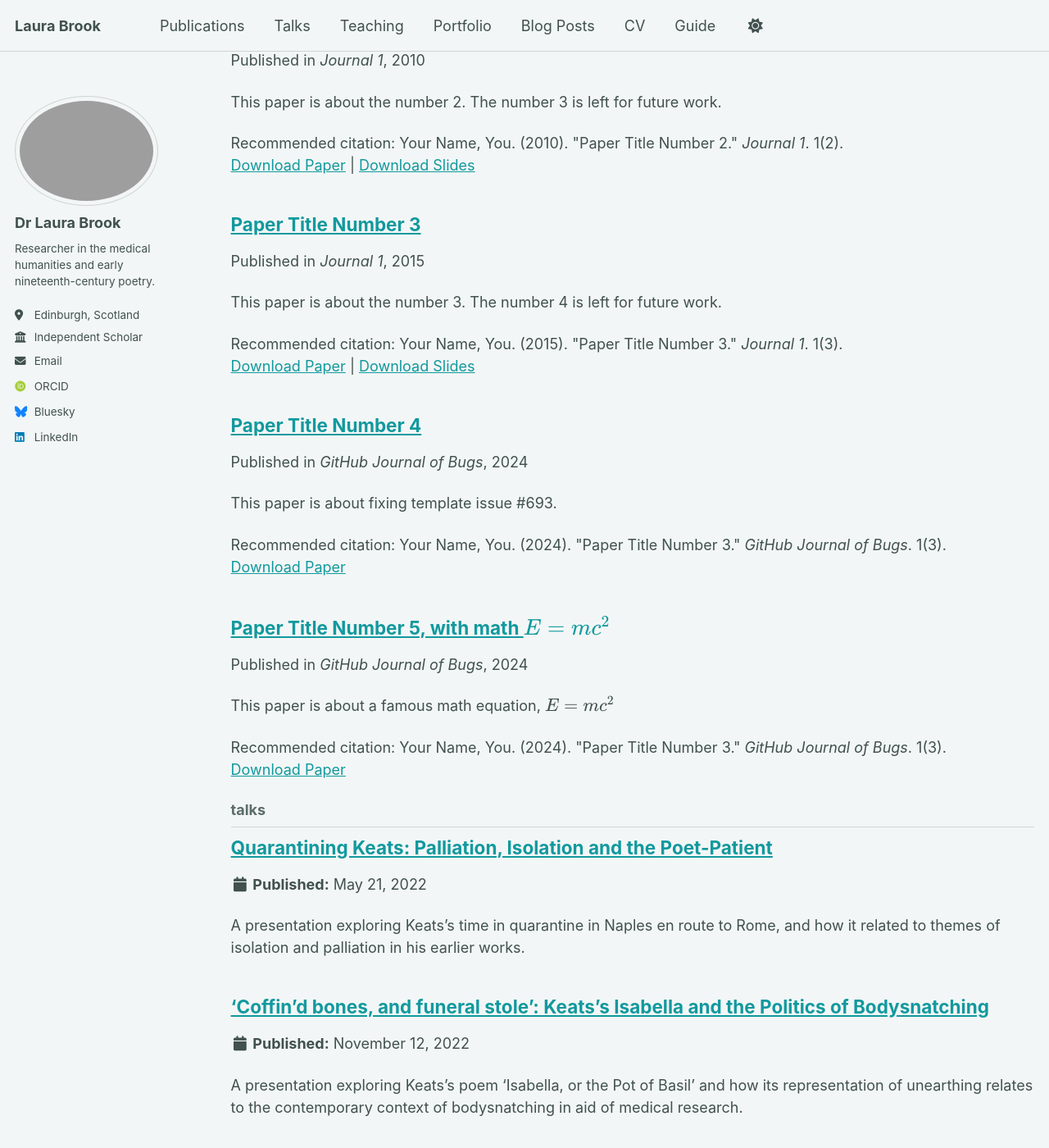
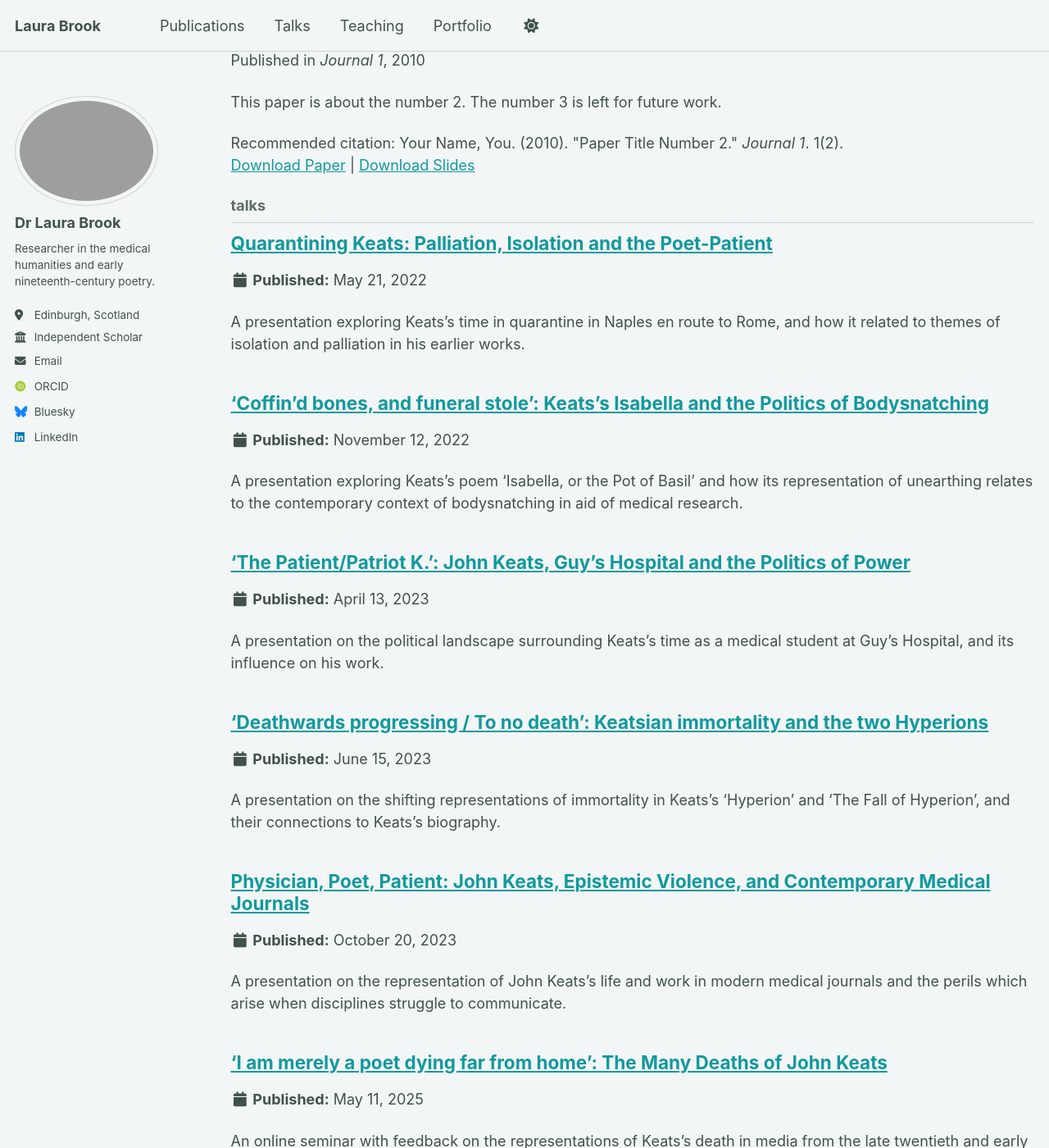
Before and after one commit to laurabrook/laurabrook.github.io, a Jekyll site: the page built from _pages/collection-archive.html, in a window 1280 px wide and 1400 px high, scrolled down 1383 px. Shown: the whole window at 82% size. Built offline with Jekyll 4.4.1, drawn with Linux system fonts in a browser that asks for light colours; some web fonts are replaced; a script bundle is joined from its source files by our own code; library files that are not in the unit come from our copies.

Commit message:
updated nav header and first steps on pubs

```diff
--- a/_data/navigation.yml
+++ b/_data/navigation.yml
@@ -20,14 +20,11 @@ main:
   - title: "Portfolio"
     url: /portfolio/
 
-  - title: "Blog Posts"
-    url: /year-archive/
+  #- title: "Blog Posts"
+  #  url: /year-archive/
 
-  - title: "CV"
-    url: /cv/
+  #- title: "CV"
+  # url: /cv/
 
   # - title: "CV"
   #   url: /cv-json/
-
-  - title: "Guide"
-    url: /markdown/
--- a/_publications/2015-10-01-paper-title-number-3.md
+++ /dev/null
@@ -1,14 +0,0 @@
----
-title: "Paper Title Number 3"
-collection: publications
-category: manuscripts
-permalink: /publication/2015-10-01-paper-title-number-3
-excerpt: 'This paper is about the number 3. The number 4 is left for future work.'
-date: 2015-10-01
-venue: 'Journal 1'
-slidesurl: 'https://academicpages.github.io/files/slides3.pdf'
-paperurl: 'https://academicpages.github.io/files/paper3.pdf'
-citation: 'Your Name, You. (2015). &quot;Paper Title Number 3.&quot; <i>Journal 1</i>. 1(3).'
----
-
-The contents above will be part of a list of publications, if the user clicks the link for the publication than the contents of section will be rendered as a full page, allowing you to provide more information about the paper for the reader. When publications are displayed as a single page, the contents of the above "citation" field will automatically be included below this section in a smaller font.
--- a/_publications/2025-06-08-paper-title-number-5.md
+++ /dev/null
@@ -1,13 +0,0 @@
----
-title: "Paper Title Number 5, with math $$E=mc^2$$"
-collection: publications
-category: conferences
-permalink: /publication/2024-02-17-paper-title-number-4
-excerpt: 'This paper is about a famous math equation, $$E=mc^2$$'
-date: 2024-02-17
-venue: 'GitHub Journal of Bugs'
-paperurl: 'https://academicpages.github.io/files/paper3.pdf'
-citation: 'Your Name, You. (2024). &quot;Paper Title Number 3.&quot; <i>GitHub Journal of Bugs</i>. 1(3).'
----
-
-Using [MathJax](https://www.mathjax.org/) in the description is supported - $$E=mc^2$$ - however, the use must be mindful that the default delimiters are `$$...$$` and `\\[...\\]` which differs from the `$...$` that is typically expected.
```
Also changed, not shown: _publications/2024-02-17-paper-title-number-4.md (deleted, +0 -13 lines).
